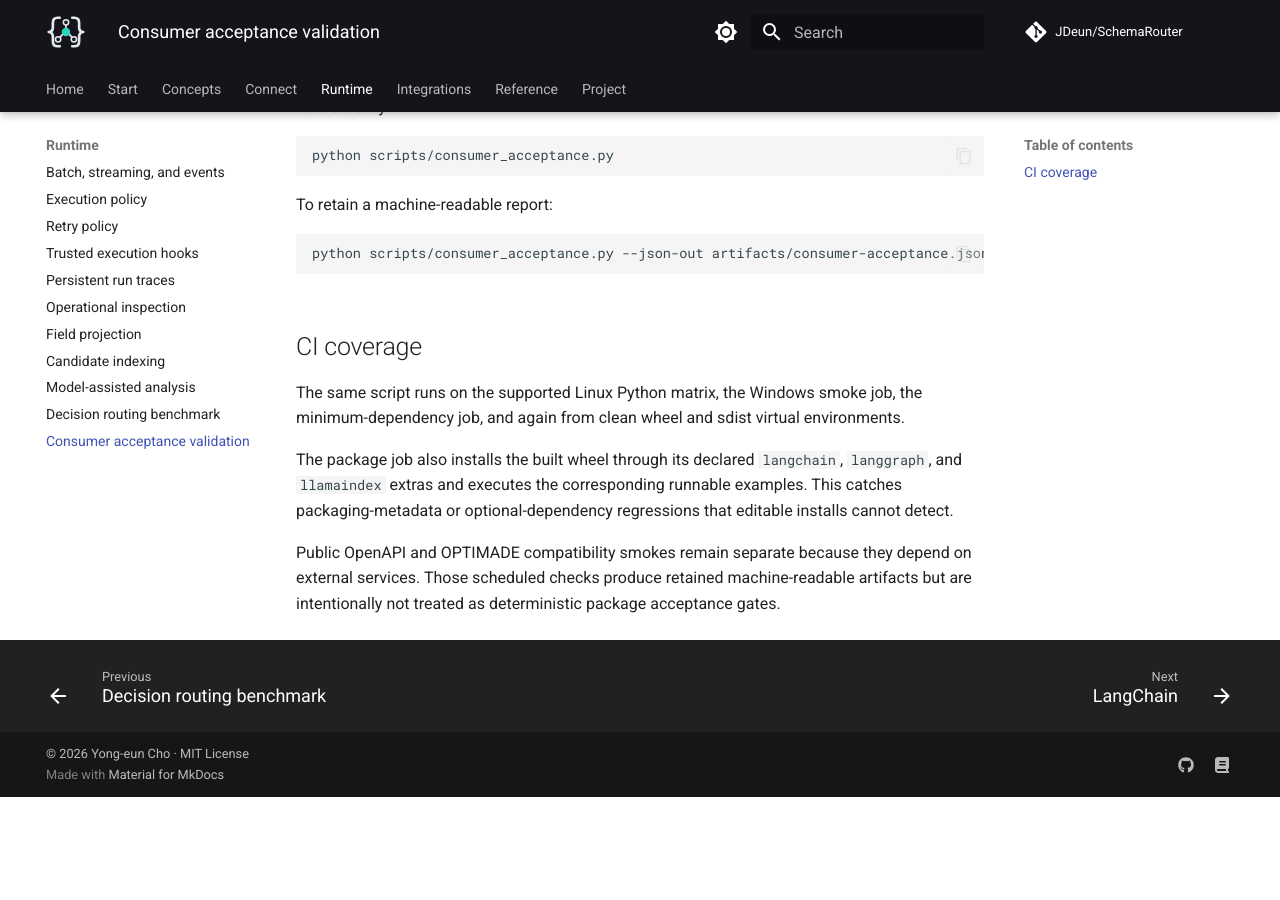
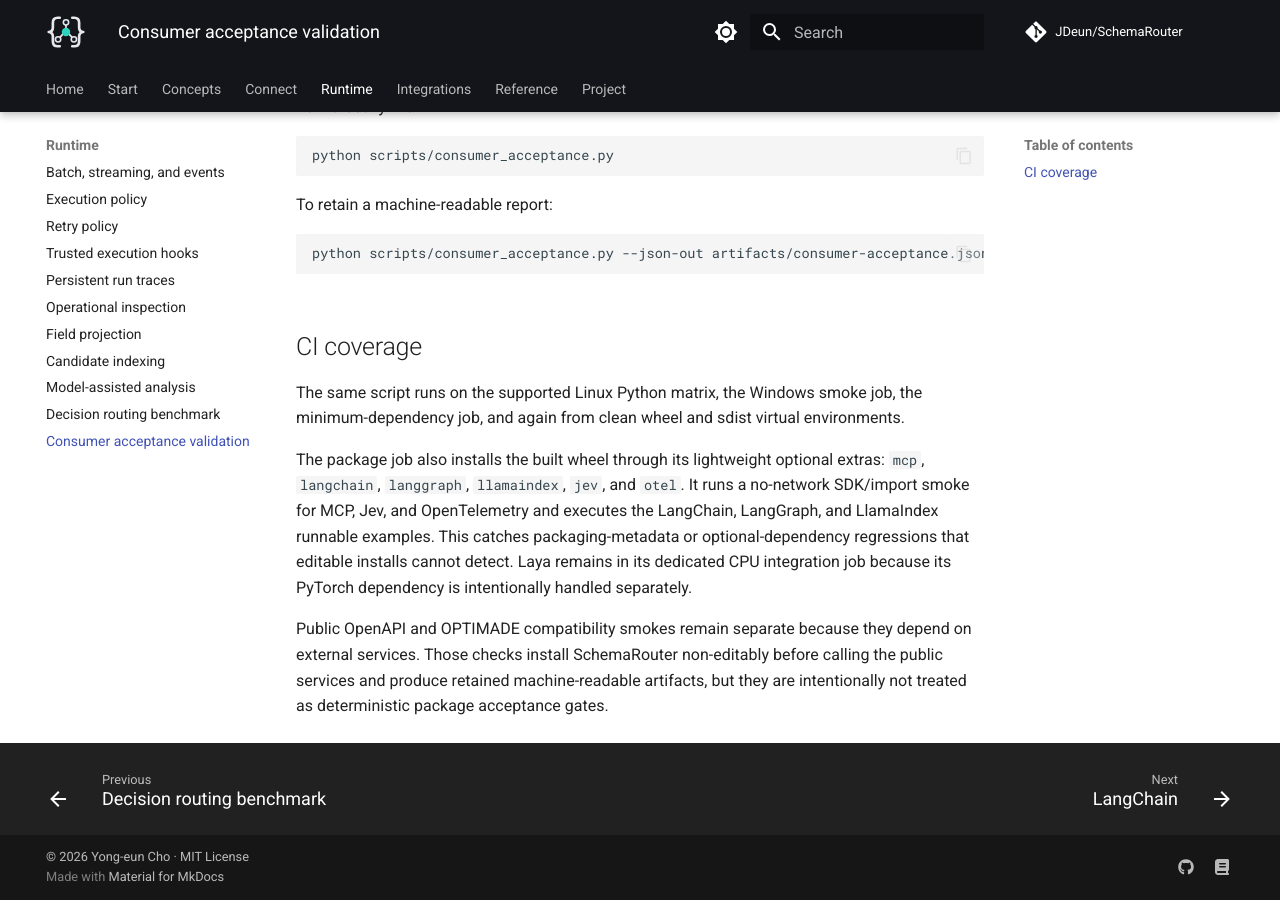
Before and after one commit to JDeun/SchemaRouter, an MkDocs documentation site: the page built from docs/guides/consumer-acceptance.md, in a window 1280 px wide and 900 px high, scrolled down 586 px. Built offline with MkDocs 1.6.1 and Material for MkDocs 9.7.7, drawn with Linux system fonts in a browser that asks for light colours; comment, search, counter and statistics services are not loaded; before the commit the page ends 1383 px from its top, so only the background shows below that.

Commit message:
docs: expand installed extras acceptance coverage

```diff
--- a/docs/guides/consumer-acceptance.md
+++ b/docs/guides/consumer-acceptance.md
@@ -33,11 +33,14 @@ python scripts/consumer_acceptance.py --json-out artifacts/consumer-acceptance.j
 The same script runs on the supported Linux Python matrix, the Windows smoke job, the
 minimum-dependency job, and again from clean wheel and sdist virtual environments.
 
-The package job also installs the built wheel through its declared
-`langchain`, `langgraph`, and `llamaindex` extras and executes the corresponding runnable
-examples. This catches packaging-metadata or optional-dependency regressions that editable installs
-cannot detect.
+The package job also installs the built wheel through its lightweight optional extras:
+`mcp`, `langchain`, `langgraph`, `llamaindex`, `jev`, and `otel`. It runs a no-network
+SDK/import smoke for MCP, Jev, and OpenTelemetry and executes the LangChain, LangGraph, and
+LlamaIndex runnable examples. This catches packaging-metadata or optional-dependency regressions
+that editable installs cannot detect. Laya remains in its dedicated CPU integration job because its
+PyTorch dependency is intentionally handled separately.
 
 Public OpenAPI and OPTIMADE compatibility smokes remain separate because they depend on external
-services. Those scheduled checks produce retained machine-readable artifacts but are intentionally
-not treated as deterministic package acceptance gates.
+services. Those checks install SchemaRouter non-editably before calling the public services and
+produce retained machine-readable artifacts, but they are intentionally not treated as
+deterministic package acceptance gates.
```
